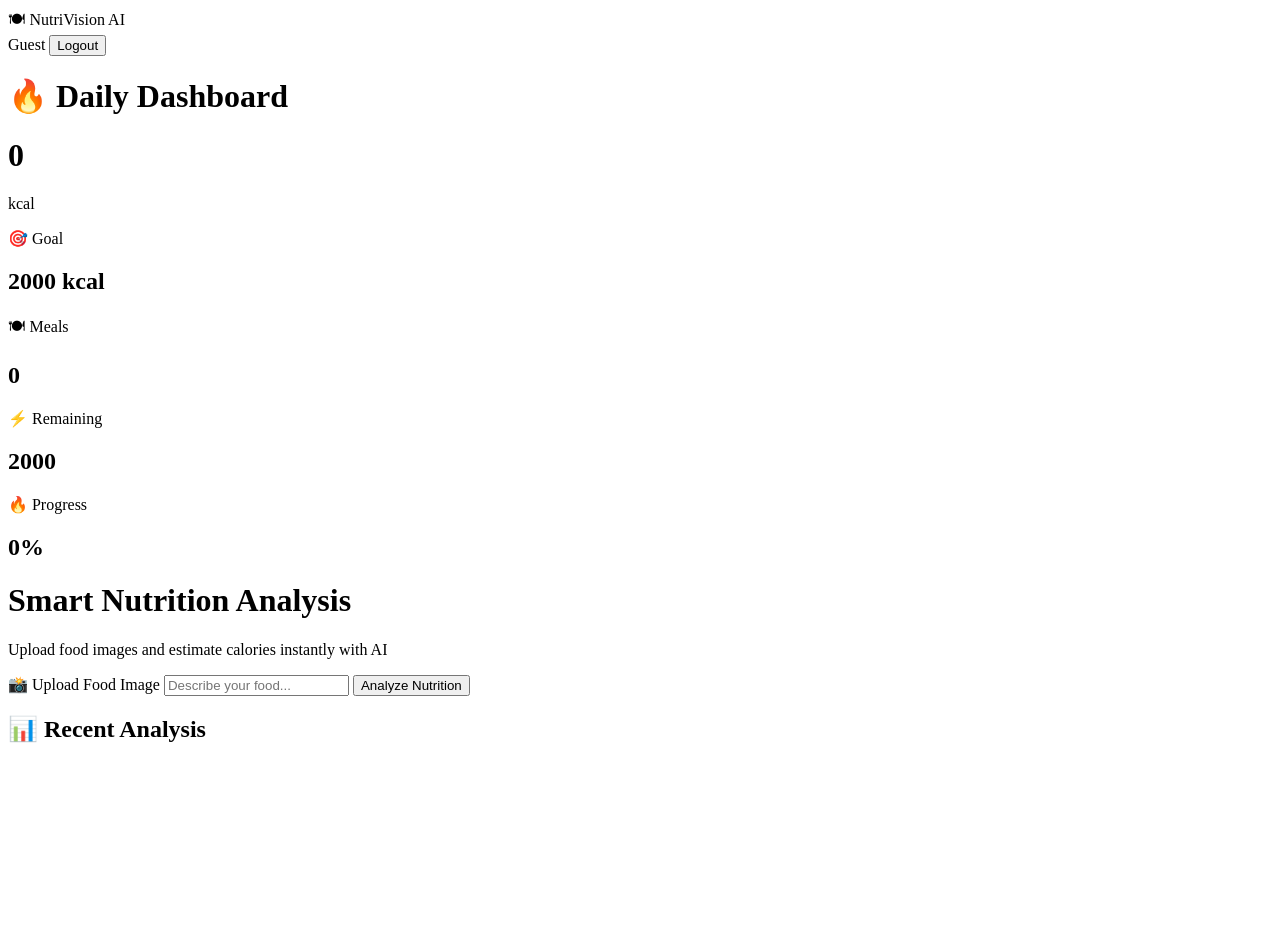
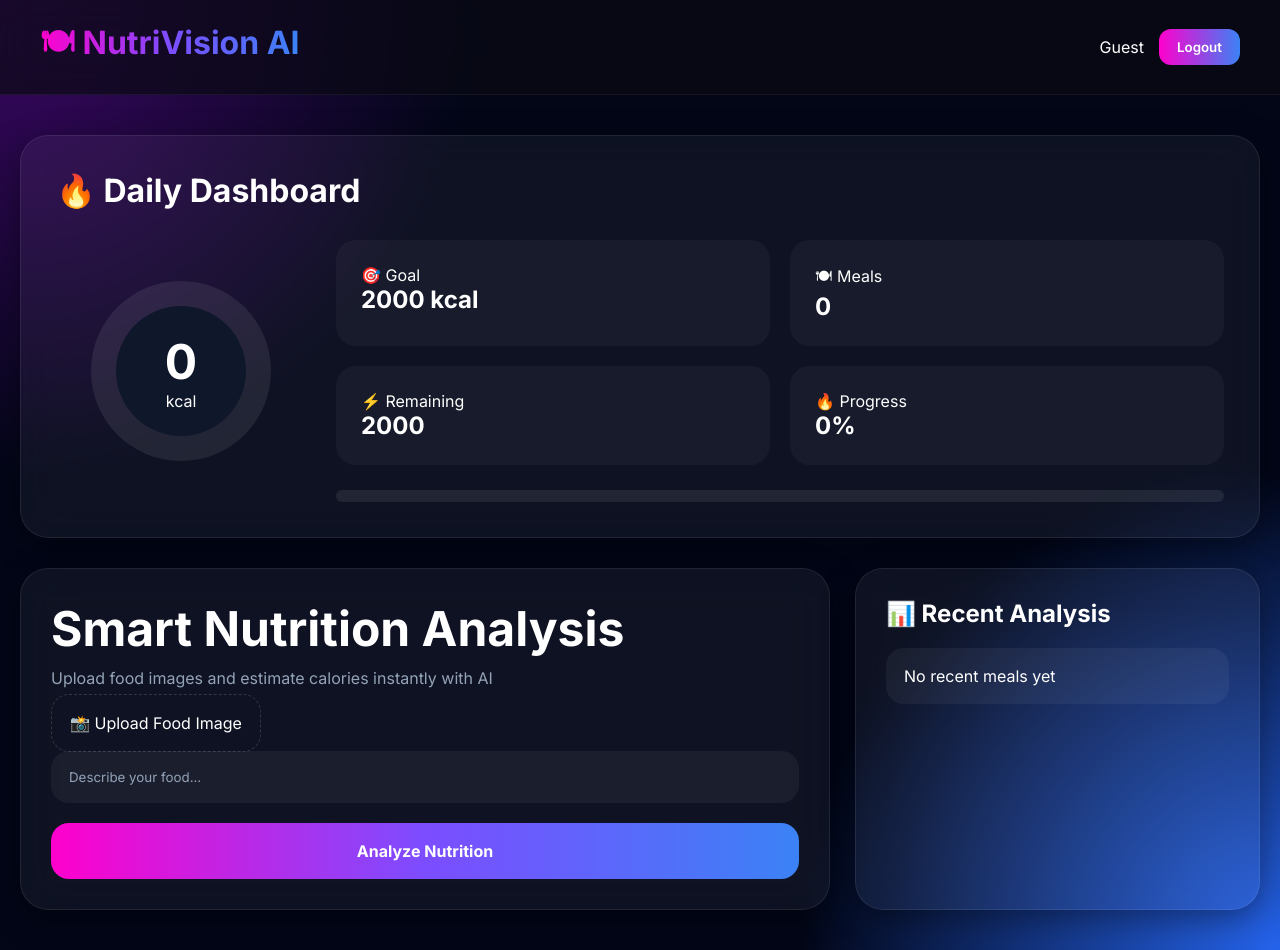
Before and after one commit to SujalPaul/ai-calorie-tracker, a website with bundled scripts: page index.html in a window 1280 px wide. Before the commit the page ends 800 px from the top, so only its background shows below. Built offline with nearby package versions, Linux system fonts and the light colour scheme.

Commit message:
Update index.html

```diff
--- a/index.html
+++ b/index.html
@@ -1,13 +1,36 @@
+<!DOCTYPE html>
+<html lang="en">
+
+<head>
+    <meta charset="UTF-8" />
+    <meta name="viewport" content="width=device-width, initial-scale=1.0" />
+
+    <title>NutriVision AI</title>
+
+    <link rel="stylesheet" href="style.css" />
+</head>
+
 <body>
 
+    <!-- NAVBAR -->
+
     <nav class="navbar">
-        <div class="logo">🍽 NutriVision AI</div>
+
+        <div class="logo">
+            🍽 NutriVision AI
+        </div>
 
         <div class="nav-right">
             <span id="userName">Guest</span>
-            <button class="logout-btn" id="logoutBtn">Logout</button>
+
+            <button class="logout-btn" id="logoutBtn">
+                Logout
+            </button>
         </div>
+
     </nav>
+
+    <!-- MAIN -->
 
     <div class="main-container">
 
@@ -15,16 +38,29 @@
 
         <div class="glass-card dashboard">
 
-            <h1 class="dashboard-title">🔥 Daily Dashboard</h1>
+            <h1 class="dashboard-title">
+                🔥 Daily Dashboard
+            </h1>
 
             <div class="dashboard-grid">
 
+                <!-- PROGRESS RING -->
+
                 <div class="progress-ring">
+
                     <div class="progress-inner">
-                        <h1 id="caloriesConsumed">0</h1>
+
+                        <h1 id="caloriesConsumed">
+                            0
+                        </h1>
+
                         <span>kcal</span>
+
                     </div>
+
                 </div>
+
+                <!-- STATS -->
 
                 <div>
 
@@ -52,8 +88,15 @@
 
                     </div>
 
+                    <!-- PROGRESS BAR -->
+
                     <div class="progress-bar">
-                        <div class="progress-fill" id="progressFill"></div>
+
+                        <div
+                            class="progress-fill"
+                            id="progressFill">
+                        </div>
+
                     </div>
 
                 </div>
@@ -62,61 +105,87 @@
 
         </div>
 
-        <!-- CONTENT -->
+        <!-- CONTENT GRID -->
 
         <div class="content-grid">
 
-            <!-- ANALYSIS -->
+            <!-- ANALYSIS CARD -->
 
             <div class="glass-card analysis-card">
 
-                <h1>Smart Nutrition Analysis</h1>
+                <h1>
+                    Smart Nutrition Analysis
+                </h1>
 
                 <p>
                     Upload food images and estimate calories instantly with AI
                 </p>
 
-                <label for="imageInput" class="upload-box">
+                <!-- IMAGE UPLOAD -->
+
+                <label
+                    for="imageInput"
+                    class="upload-box">
+
                     📸 Upload Food Image
+
                 </label>
 
                 <input
                     type="file"
                     id="imageInput"
+                    accept="image/*"
                     hidden
-                >
+                />
+
+                <!-- PREVIEW -->
 
                 <img
                     id="previewImage"
                     class="food-preview"
                     style="display:none;"
-                >
+                />
+
+                <!-- FOOD INPUT -->
 
                 <input
                     type="text"
                     id="foodInput"
                     class="food-input"
                     placeholder="Describe your food..."
-                >
+                />
+
+                <!-- BUTTON -->
 
                 <button
                     class="analyze-btn"
-                    id="analyzeBtn"
-                >
+                    id="analyzeBtn">
+
                     Analyze Nutrition
+
                 </button>
+
+                <!-- RESULT -->
 
                 <div id="result"></div>
 
             </div>
 
-            <!-- RECENT -->
+            <!-- RECENT ANALYSIS -->
 
             <div class="glass-card recent-card">
 
-                <h2>📊 Recent Analysis</h2>
+                <h2>
+                    📊 Recent Analysis
+                </h2>
 
-                <div id="recentList"></div>
+                <div id="recentList">
+
+                    <div class="recent-item">
+                        No recent meals yet
+                    </div>
+
+                </div>
 
             </div>
 
@@ -124,6 +193,10 @@
 
     </div>
 
+    <!-- SCRIPT -->
+
     <script type="module" src="script.js"></script>
 
 </body>
+
+</html>
```
